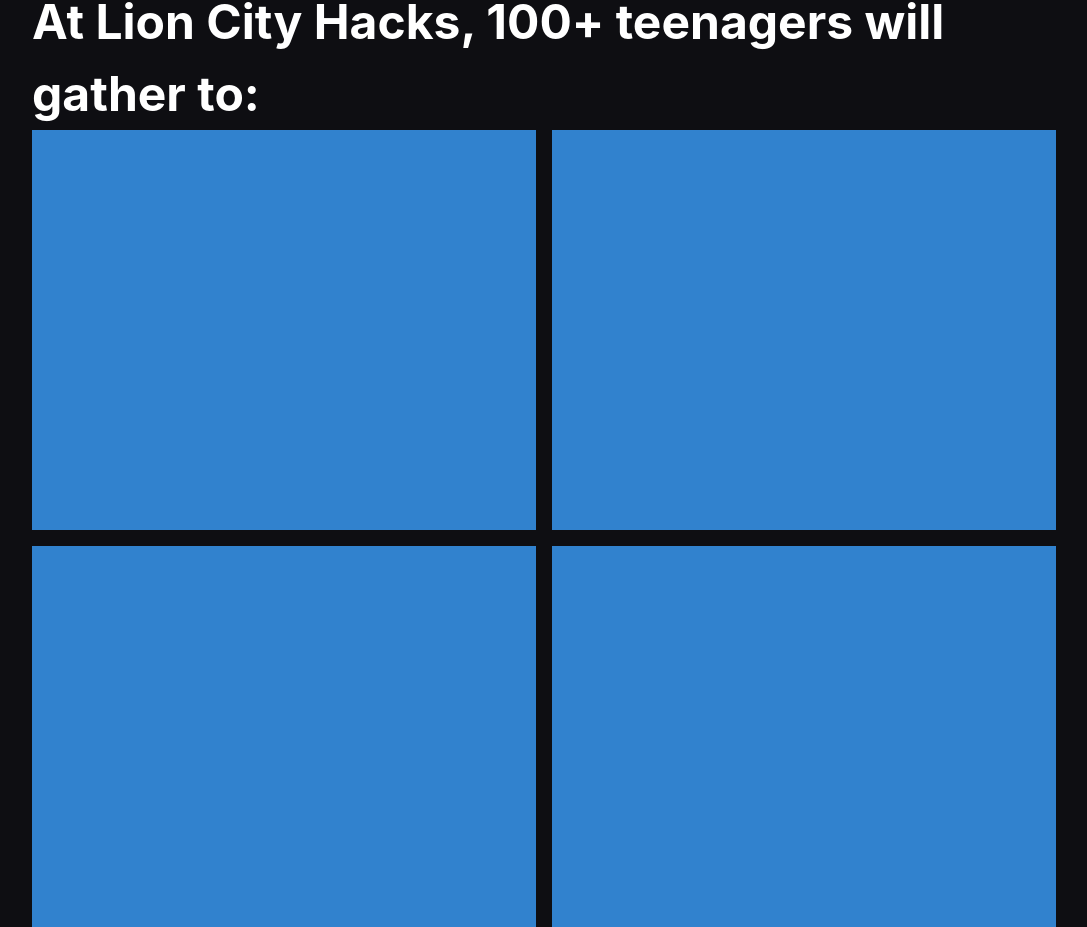
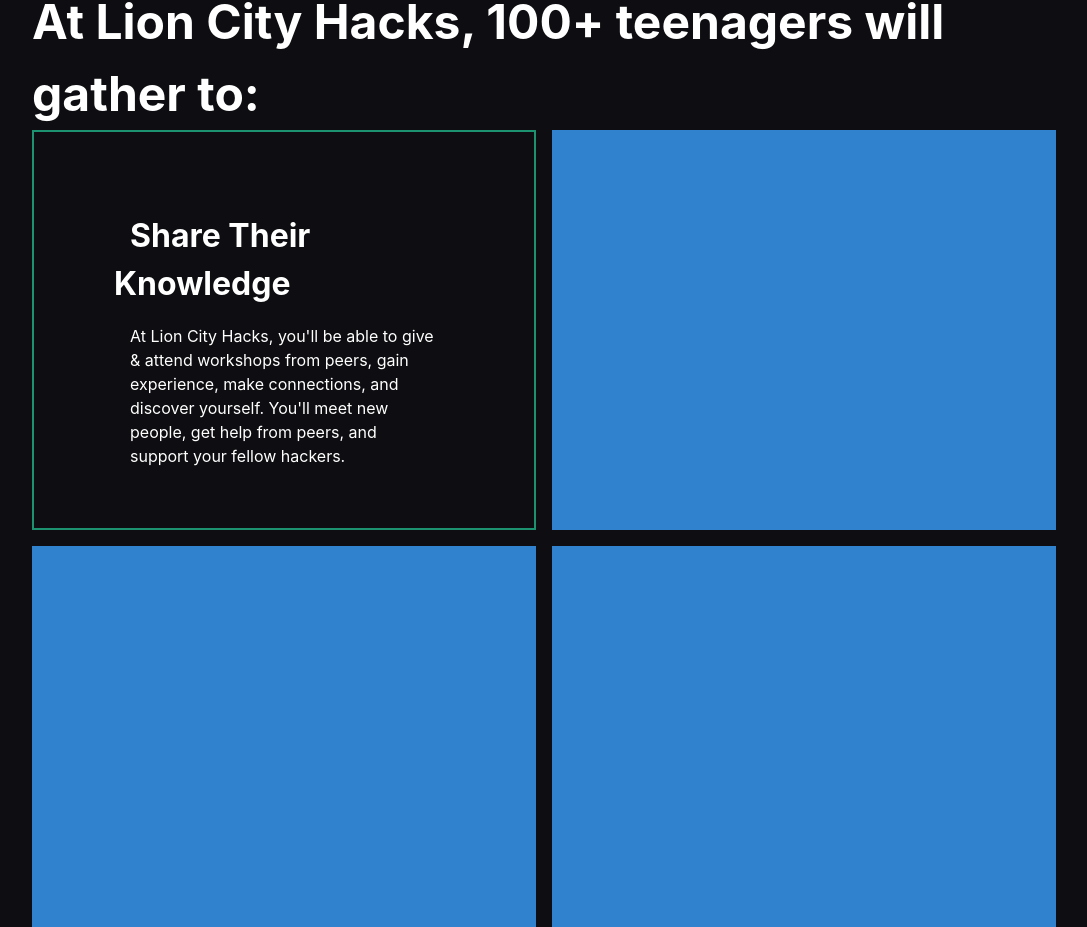
Before and after one commit to NicholasJohansan/LionCityHacks2022-TVH, a React (Vite) app: page / in a window 1280 px wide. Shown: the part 1254-2181 px from the top of the page, without its empty margins (96-1183 px from the left). Built offline with nearby package versions, Linux system fonts and the light colour scheme; a web font is replaced by a local one.

Commit message:
griditem 1 text

```diff
--- a/src/sections/Body.tsx
+++ b/src/sections/Body.tsx
@@ -1,7 +1,7 @@
 import { Box, Flex, Text, Grid, GridItem} from "@chakra-ui/react";
-import { motion } from 'framer-motion';
+import { motion, transform } from 'framer-motion';
 import Section from "../components/Section";
-
+import share from '../assets/share.svg';
 const Body: React.FC = () => {
   return (
     <Section bgColor="#0e0e12">
@@ -18,7 +18,18 @@ const Body: React.FC = () => {
                 <Text>At Lion City Hacks, 100+ teenagers will gather to:</Text>
             </Text>
             <Grid templateColumns='repeat(2, 1fr)' gap={4}>
-                <GridItem h='25rem' bg='blue.500' />
+                <GridItem h='25rem'>
+                    <Box h='25rem' border='2px' borderColor='#1d9270' p='5rem'>
+                        <Text  as="b" fontSize="2rem" color="#FFFFFF" p="1rem">
+                            Share Their Knowledge
+                        </Text>
+                        <Text color="#FFFFFF" fontSize="1rem" p="1rem">
+                            At Lion City Hacks, you'll be able to give & attend workshops from peers,
+                            gain experience, make connections, and discover yourself. You'll meet new people,
+                            get help from peers, and support your fellow hackers.
+                        </Text>
+                    </Box>
+                </GridItem>
                 <GridItem h='25rem' bg='blue.500' />
                 <GridItem h='25rem' bg='blue.500' />
                 <GridItem h='25rem' bg='blue.500' />
```
